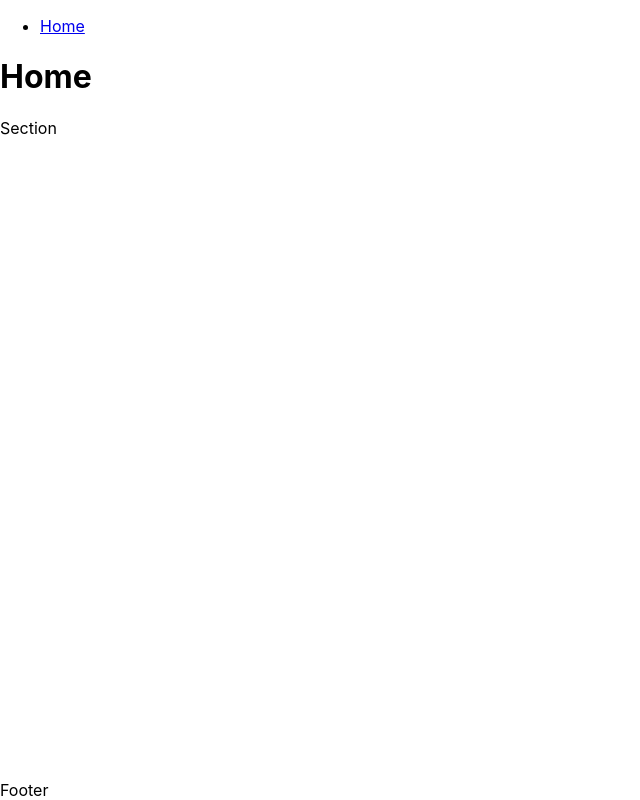
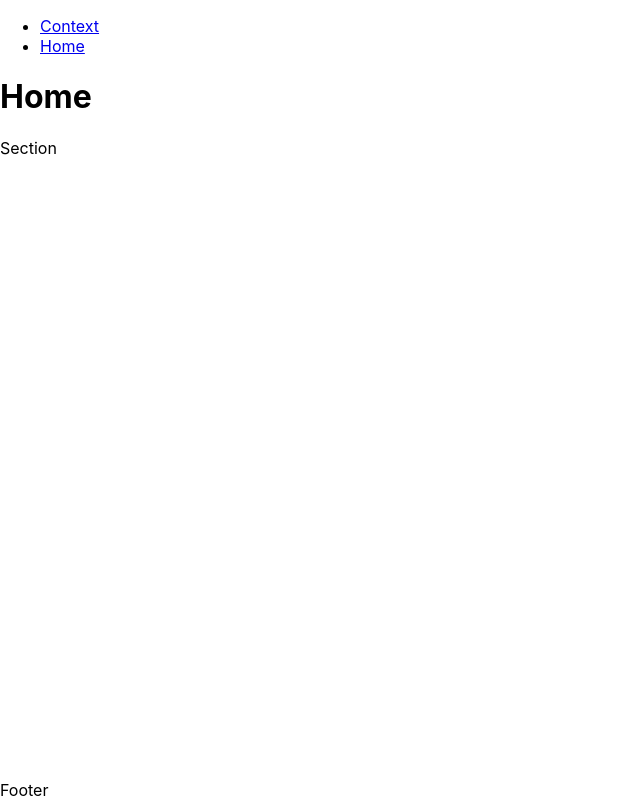
Before and after one commit to szlevinli/study-react2020, a React (Create React App) app: page / in a window 1280 px wide. Shown: the whole page, without its empty margins (0-640 px from the left). Built offline with nearby package versions, Linux system fonts and the light colour scheme.

Commit message:
添加 ContextComponent 组件到路由数组中

```diff
--- a/src/component/routers.js
+++ b/src/component/routers.js
@@ -1,5 +1,13 @@
 import Home from './Home';
+import ContextComponent from './context';
 
-const routers = [{ pathName: '/', displayName: 'Home', routeComponent: Home }];
+const routers = [
+  {
+    pathName: '/context',
+    displayName: 'Context',
+    routeComponent: ContextComponent,
+  },
+  { pathName: '/', displayName: 'Home', routeComponent: Home },
+];
 
 export default routers;
```
